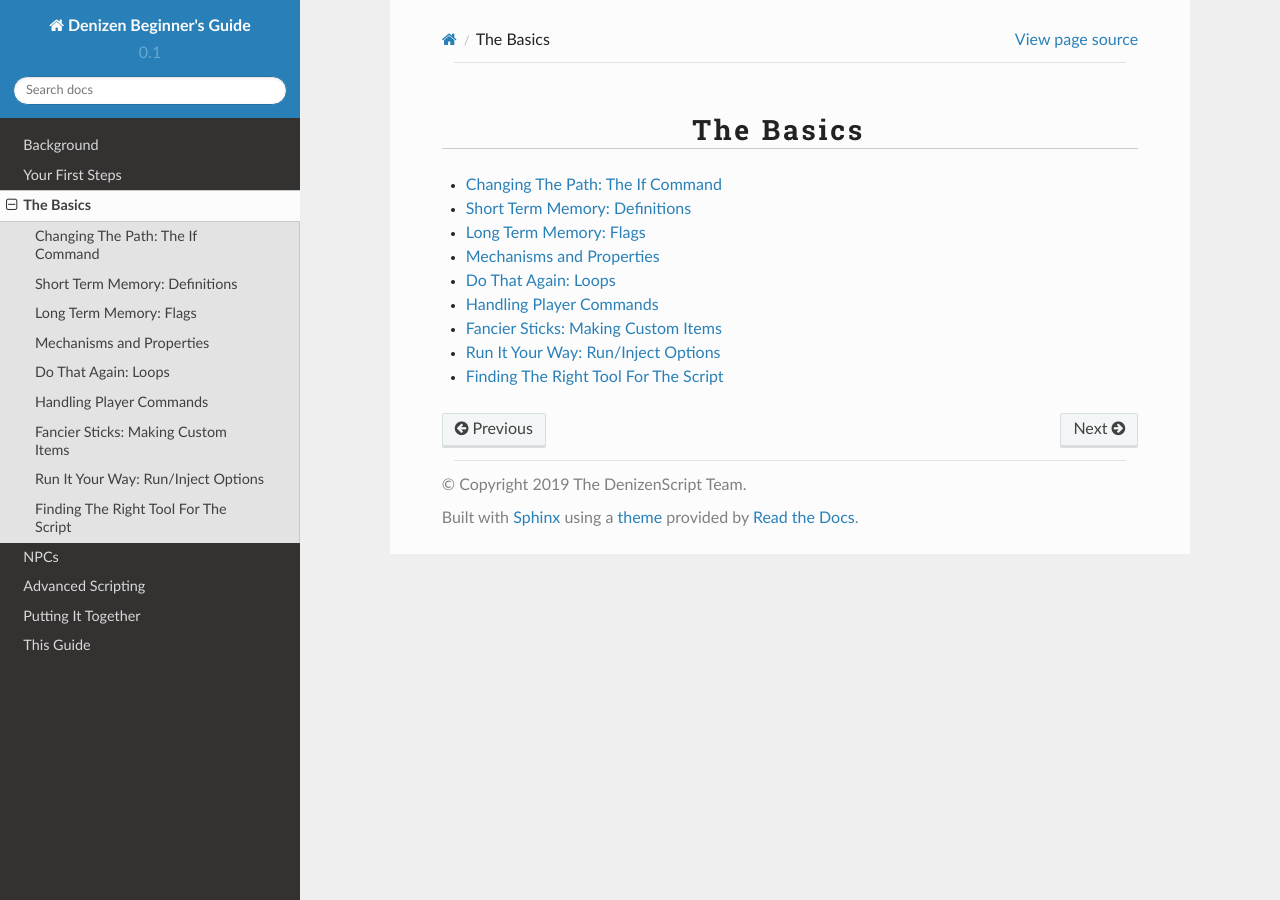
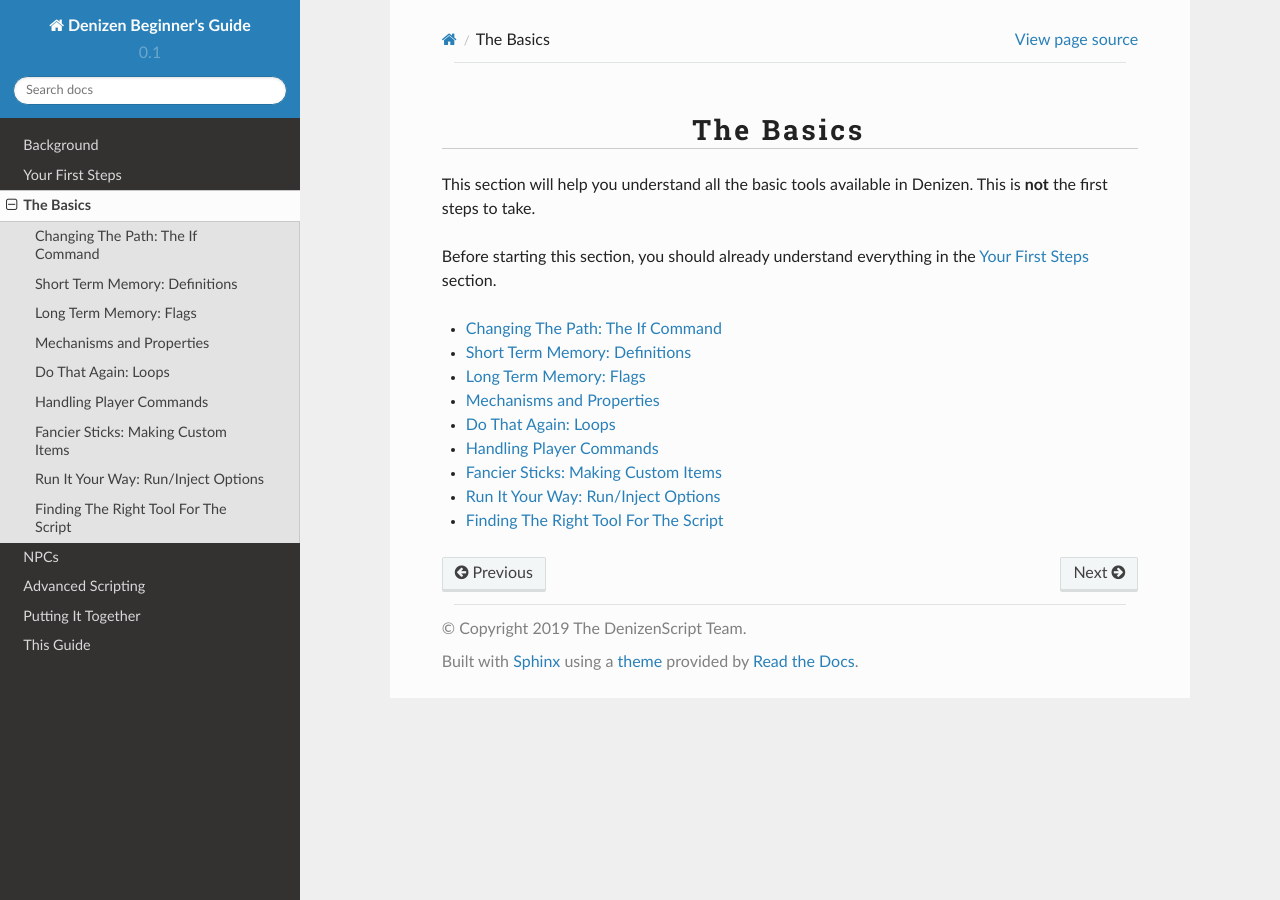
Before and after one commit to DenizenScript/Denizen-Beginners-Guide, a Sphinx documentation site: the page built from source/guides/basics/index.md, in a window 1280 px wide. Built offline with Sphinx 7.4.7 and the Read the Docs theme 2.0.0, drawn with Linux system fonts in a browser that asks for light colours.

Commit message:
add a header to the basics section

````diff
--- a/source/guides/basics/index.md
+++ b/source/guides/basics/index.md
@@ -1,5 +1,9 @@
 The Basics
 ----------
+
+This section will help you understand all the basic tools available in Denizen. This is **not** the first steps to take.
+
+Before starting this section, you should already understand everything in the [Your First Steps](/guides/first-steps/index) section.
 
 ``` toctree::
     :maxdepth: 1
````
Also changed, not shown: source/guides/basics/if-command.md (+0 -4 lines).
